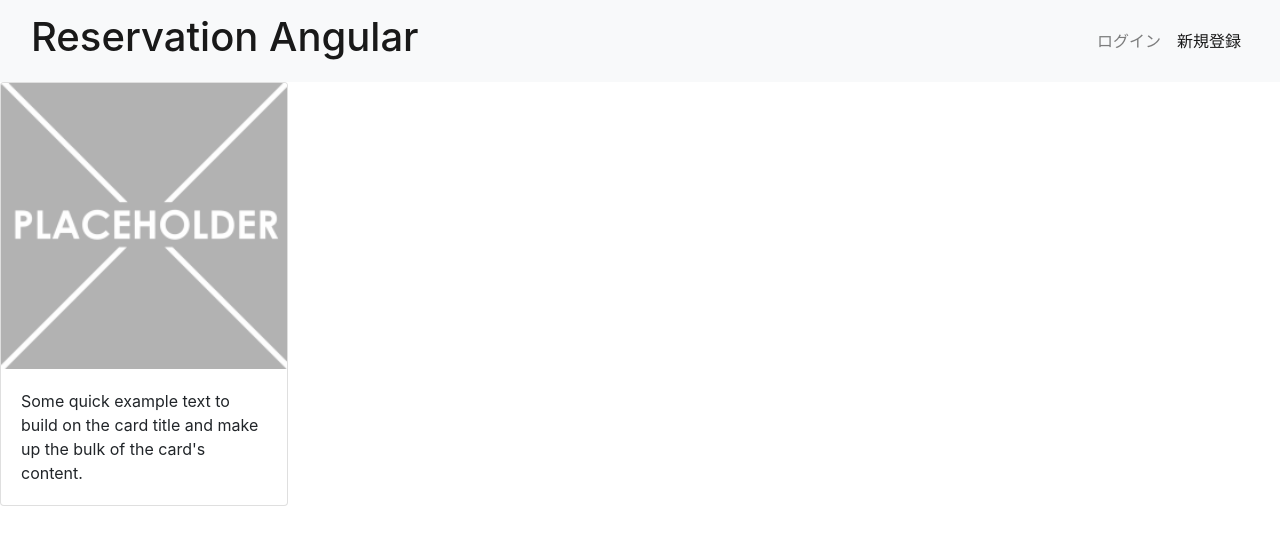
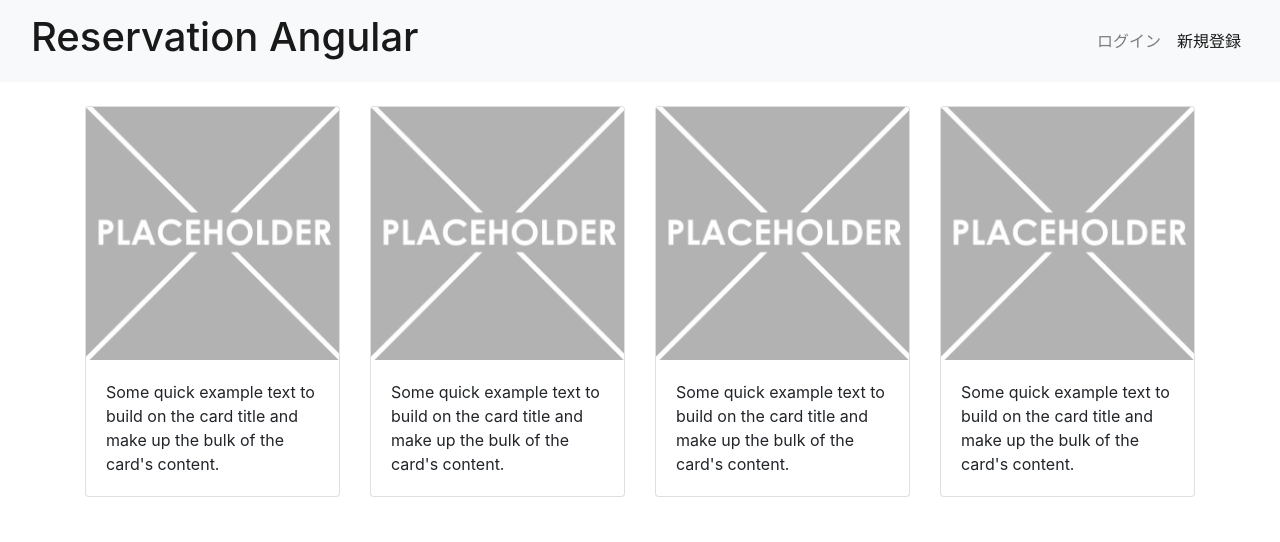
Before and after one commit to cazukt/reservation-angular, an Angular app: page / in a window 1280 px wide. Shown: the top 542 px of the page. Built offline with nearby package versions, Linux system fonts and the light colour scheme.

Commit message:
レスポンシブ

```diff
--- a/src/app/products-list/products-list.component.html
+++ b/src/app/products-list/products-list.component.html
@@ -1,6 +1,37 @@
-<div class="card" style="width: 18rem;">
-  <img src="./assets/img/placeholder-250x250.png" class="card-img-top" alt="...">
-  <div class="card-body">
-    <p class="card-text">Some quick example text to build on the card title and make up the bulk of the card's content.</p>
+<br>
+<div class="container">
+  <div class="row">
+    <div class="col-sm">
+      <div class="card">
+        <img src="./assets/img/placeholder-250x250.png" class="card-img-top" alt="...">
+        <div class="card-body">
+          <p class="card-text">Some quick example text to build on the card title and make up the bulk of the card's content.</p>
+        </div>
+      </div>
+    </div>
+    <div class="col-sm">
+      <div class="card">
+        <img src="./assets/img/placeholder-250x250.png" class="card-img-top" alt="...">
+        <div class="card-body">
+          <p class="card-text">Some quick example text to build on the card title and make up the bulk of the card's content.</p>
+        </div>
+      </div>
+    </div>
+    <div class="col-sm">
+      <div class="card">
+        <img src="./assets/img/placeholder-250x250.png" class="card-img-top" alt="...">
+        <div class="card-body">
+          <p class="card-text">Some quick example text to build on the card title and make up the bulk of the card's content.</p>
+        </div>
+      </div>
+    </div>
+    <div class="col-sm">
+      <div class="card">
+        <img src="./assets/img/placeholder-250x250.png" class="card-img-top" alt="...">
+        <div class="card-body">
+          <p class="card-text">Some quick example text to build on the card title and make up the bulk of the card's content.</p>
+        </div>
+      </div>
+    </div>
   </div>
 </div>
```
